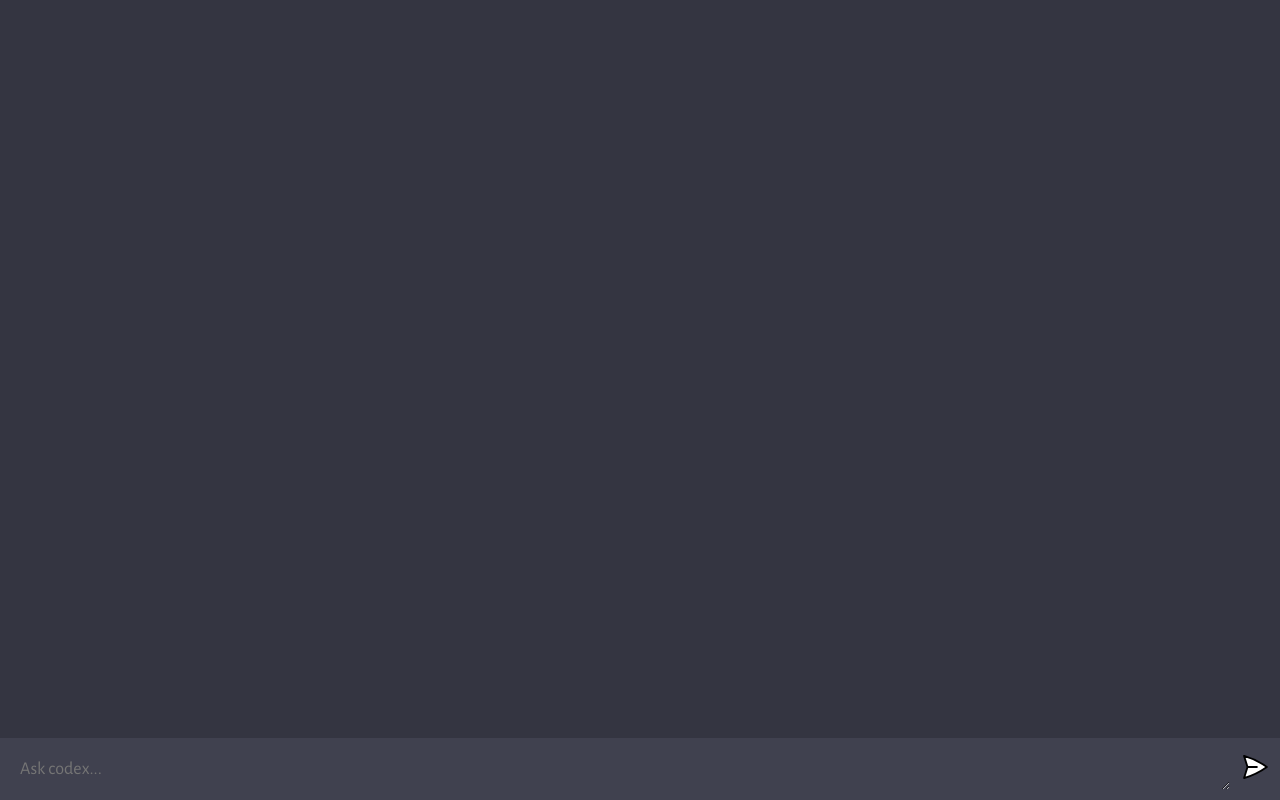
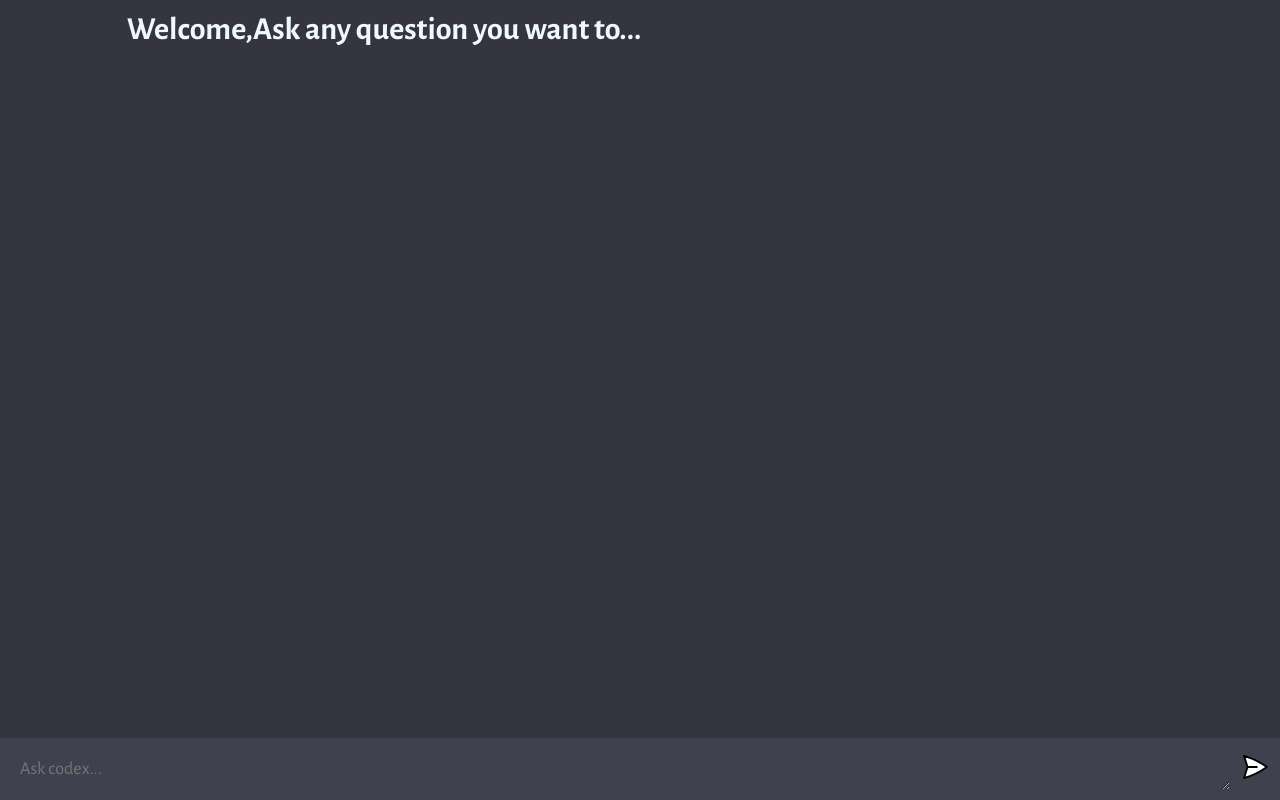
Before and after one commit to mnnit-coders/codex, a website built with Vite: page client/index.html in a window 1280 px wide. Built offline with nearby package versions, Linux system fonts and the light colour scheme.

Commit message:
Update index.html

```diff
--- a/client/index.html
+++ b/client/index.html
@@ -9,6 +9,7 @@
   </head>
   <body>
     <div id="app">
+      <h1 style="color: aliceblue; margin-top: 10px; margin-right: 40%;">Welcome,Ask any question you want to...</h1>
       <div id="chat_container"></div>
       <form>
         <textarea name="prompt"  cols="1" rows="1" placeholder="Ask codex..."></textarea>
```
